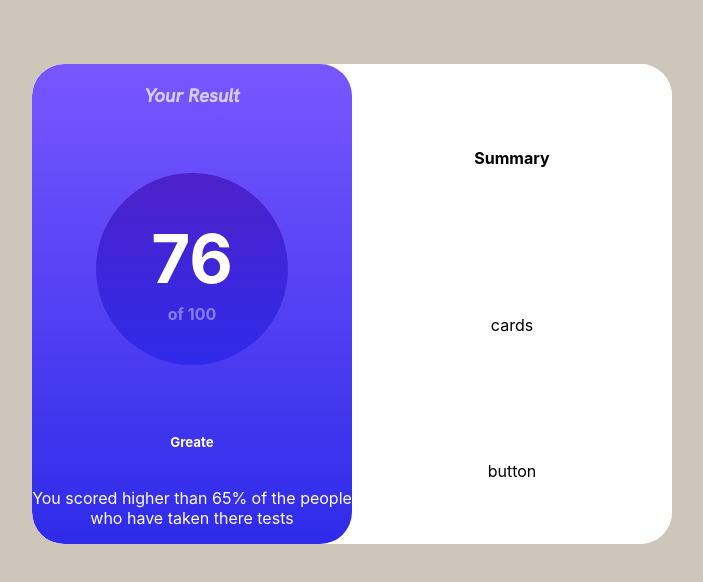
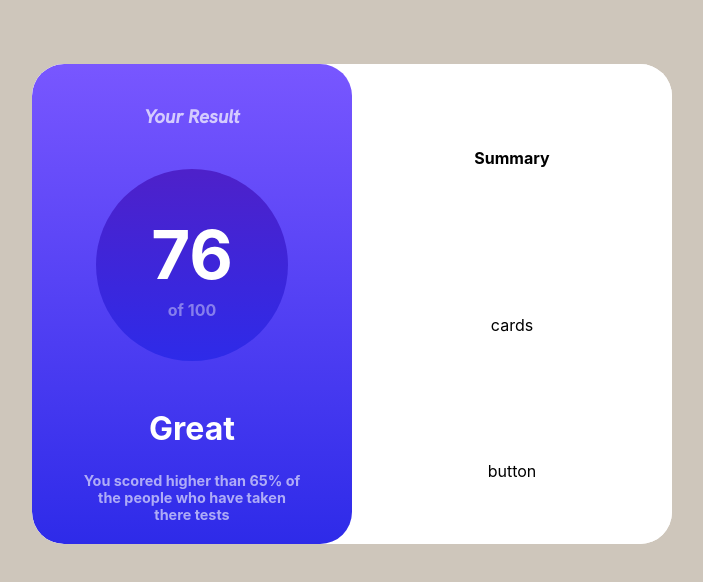
Before and after one commit to hamzauguz/summaryTask, a React (Create React App) app: page / in a window 1280 px wide. Shown: the top 582 px of the page, without its empty margins (288-991 px from the left). Built offline with nearby package versions, Linux system fonts and the light colour scheme.

Commit message:
full page finished

```diff
--- a/src/cards/firstly-card/Styles.FirstlyCard.css
+++ b/src/cards/firstly-card/Styles.FirstlyCard.css
@@ -42,7 +42,7 @@
   width: 20em;
   display: flex;
   flex-direction: column;
-  justify-content: space-around;
+  justify-content: space-evenly;
   color: #fff;
 }
 
@@ -50,3 +50,17 @@
   opacity: 0.7;
   font-family: "Hanken Grotesk", sans-serif;
 }
+.great-title {
+  font-size: 2em;
+}
+.description-card {
+  font-size: 0.9em;
+  opacity: 0.6;
+  font-weight: 700;
+  width: 70%;
+  text-align: center;
+  display: flex;
+  margin: 0 auto;
+  text-align: center;
+  margin-top: -1.7em;
+}
--- a/src/cards/firstly-card/index.js
+++ b/src/cards/firstly-card/index.js
@@ -7,8 +7,10 @@ const FirstlyCard = () => {
     <div className="first-card">
       <h3 className="result-text">Your Result</h3>
       <RoundPlace />
-      <h5>Greate</h5>
-      <p>You scored higher than 65% of the people who have taken there tests</p>
+      <h2 className="great-title">Great</h2>
+      <p className="description-card">
+        You scored higher than 65% of the people who have taken there tests
+      </p>
     </div>
   );
 };
--- a/src/components/round-place/Styles.RoundPlace.css
+++ b/src/components/round-place/Styles.RoundPlace.css
@@ -25,7 +25,7 @@
   );
   width: 12em;
   height: 12em;
-  margin: auto;
+  margin: 0 auto;
   border-radius: 6em;
   display: flex;
   flex-direction: column;
```
